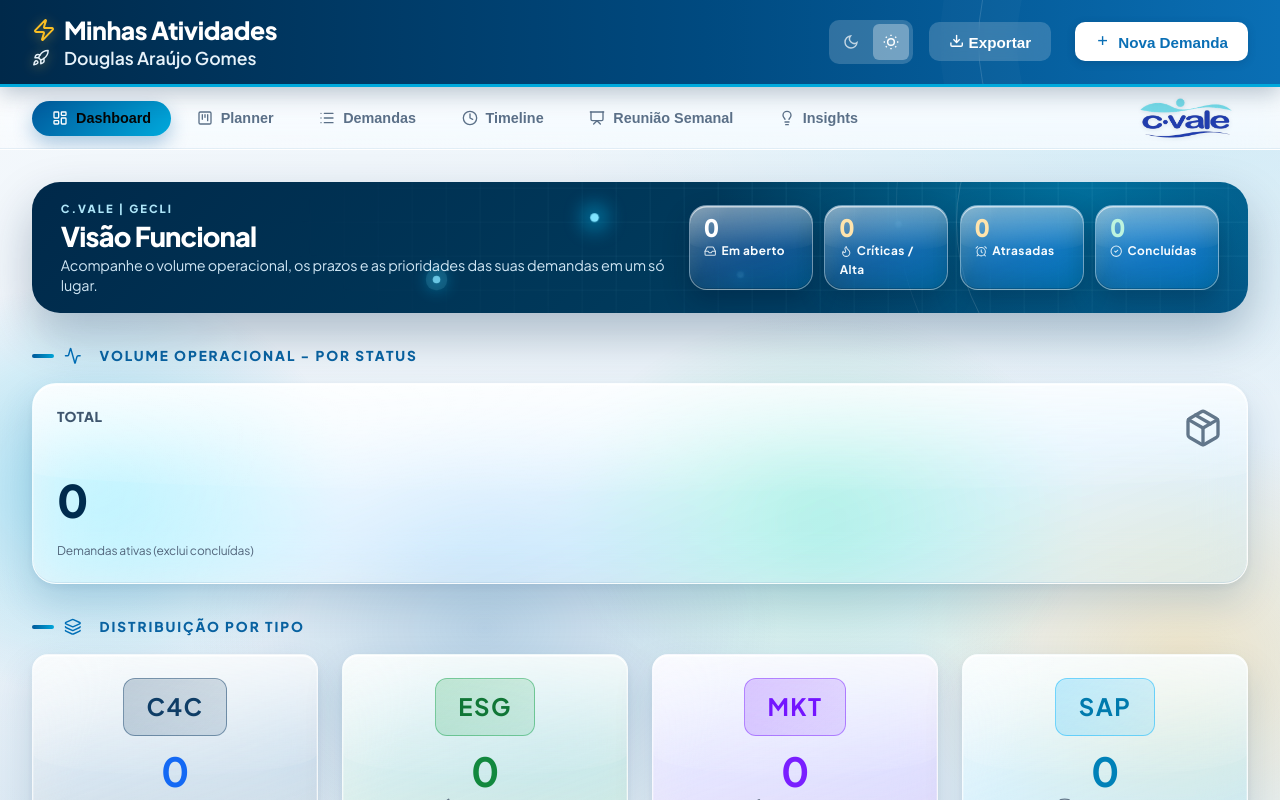
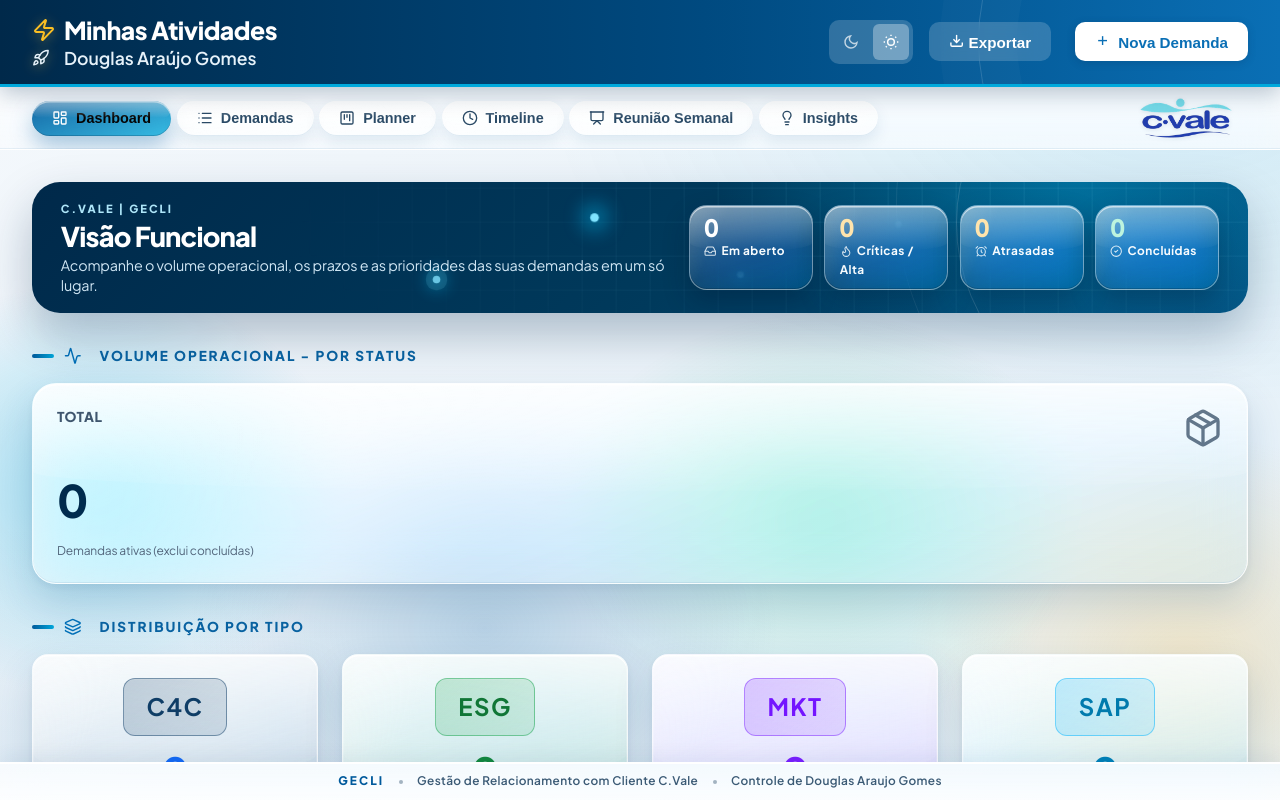
Before and after one commit to douglassistemas2010/cvale, a plain HTML site: page index.html in a window 1280 px wide. Drawn offline with nearby package versions, Linux system fonts and the light colour scheme; no server answers; animation ran at ten frames a second.

Commit message:
Minhas Atividades: rodape GECLI, Demandas como segunda aba e abas em vidro iOS

```diff
--- a/index.html
+++ b/index.html
@@ -17,7 +17,7 @@
     <link rel="stylesheet" href="ui-moderno.css?v=20261127c">
     <link rel="stylesheet" href="planner.css">
     <link rel="stylesheet" href="graficos.css">
-    <link rel="stylesheet" href="vidro-ios.css">
+    <link rel="stylesheet" href="vidro-ios.css?v=20261127b">
     <link rel="stylesheet" href="notas.css">
     <link rel="stylesheet" href="timeline-moderna.css">
     <link rel="stylesheet" href="refino-ui.css?v=20261127e">
@@ -48,8 +48,8 @@
         <!-- TABS -->
         <div class="tabs">
             <button class="tab active" data-tab="dashboard"><i data-lucide="layout-dashboard" style="width: 1rem; height: 1rem; margin-right: 0.5rem; display: inline-block; vertical-align: -2px;"></i>Dashboard</button>
+            <button class="tab" data-tab="demandas"><i data-lucide="list" style="width: 1rem; height: 1rem; margin-right: 0.5rem; display: inline-block; vertical-align: -2px;"></i>Demandas</button>
             <button class="tab" data-tab="planner"><i data-lucide="square-kanban" style="width: 1rem; height: 1rem; margin-right: 0.5rem; display: inline-block; vertical-align: -2px;"></i>Planner</button>
-            <button class="tab" data-tab="demandas"><i data-lucide="list" style="width: 1rem; height: 1rem; margin-right: 0.5rem; display: inline-block; vertical-align: -2px;"></i>Demandas</button>
             <button class="tab" data-tab="timeline"><i data-lucide="clock" style="width: 1rem; height: 1rem; margin-right: 0.5rem; display: inline-block; vertical-align: -2px;"></i>Timeline</button>
             <button class="tab" data-tab="reuniao"><i data-lucide="presentation" style="width: 1rem; height: 1rem; margin-right: 0.5rem; display: inline-block; vertical-align: -2px;"></i>Reunião Semanal</button>
             <button class="tab" data-tab="insights"><i data-lucide="lightbulb" style="width: 1rem; height: 1rem; margin-right: 0.5rem; display: inline-block; vertical-align: -2px;"></i>Insights</button>
@@ -352,6 +352,15 @@
 
             </div>
         </div>
+
+        <!-- RODAPÉ -->
+        <footer class="app-footer">
+            <span class="app-footer-marca">GECLI</span>
+            <span class="app-footer-sep" aria-hidden="true"></span>
+            <span>Gestão de Relacionamento com Cliente C.Vale</span>
+            <span class="app-footer-sep" aria-hidden="true"></span>
+            <span>Controle de Douglas Araujo Gomes</span>
+        </footer>
     </div>
 
     <!-- MODAL NOVA/EDITAR DEMANDA -->
--- a/vidro-ios.css
+++ b/vidro-ios.css
@@ -463,3 +463,103 @@ body.theme-dark .modal-torre-content {
 @media (prefers-reduced-motion: reduce) {
     .table tbody tr td { transition: none; }
 }
+
+
+/* ---------- Abas do menu em vidro iOS (pílulas translúcidas) ---------- */
+.tabs .tab {
+    position: relative;
+    overflow: hidden;
+    -webkit-backdrop-filter: blur(16px) saturate(180%);
+    backdrop-filter: blur(16px) saturate(180%);
+    transition: background .2s ease, color .2s ease, box-shadow .2s ease, transform .2s ease;
+}
+
+.tabs .tab::after {
+    content: '';
+    position: absolute;
+    inset: 0 0 50% 0;
+    border-radius: inherit;
+    background: linear-gradient(180deg, rgba(255, 255, 255, 0.45), rgba(255, 255, 255, 0));
+    pointer-events: none;
+}
+
+body.theme-light .tabs .tab {
+    color: #2a4a66;
+    background: linear-gradient(160deg, rgba(255, 255, 255, 0.78), rgba(255, 255, 255, 0.38));
+    box-shadow: inset 0 1.5px 0 rgba(255, 255, 255, 0.95), inset 0 -1px 0 rgba(0, 90, 156, 0.12), 0 6px 16px rgba(0, 70, 120, 0.10);
+}
+
+body.theme-dark .tabs .tab {
+    color: #dbeaf5;
+    background: linear-gradient(160deg, rgba(255, 255, 255, 0.20), rgba(255, 255, 255, 0.06));
+    box-shadow: inset 0 1.5px 0 rgba(255, 255, 255, 0.38), inset 0 -1px 0 rgba(0, 0, 0, 0.20), 0 6px 16px rgba(0, 12, 30, 0.30);
+}
+
+body.theme-light .tabs .tab:hover,
+body.theme-dark .tabs .tab:hover {
+    transform: translateY(-1px);
+    background: linear-gradient(160deg, rgba(255, 255, 255, 0.92), rgba(190, 228, 248, 0.55));
+    color: #005a9c;
+}
+
+body.theme-dark .tabs .tab:hover {
+    background: linear-gradient(160deg, rgba(255, 255, 255, 0.30), rgba(0, 169, 220, 0.18));
+    color: #ffffff;
+}
+
+body.theme-light .tabs .tab.active,
+body.theme-dark .tabs .tab.active {
+    color: #ffffff;
+    background: linear-gradient(160deg, rgba(0, 90, 156, 0.92), rgba(0, 169, 220, 0.78));
+    box-shadow: inset 0 1.5px 0 rgba(255, 255, 255, 0.55), inset 0 -1px 0 rgba(0, 41, 74, 0.25), 0 10px 22px rgba(0, 90, 156, 0.34);
+}
+
+body.theme-light .tabs .tab.active:hover,
+body.theme-dark .tabs .tab.active:hover { color: #ffffff; background: linear-gradient(160deg, rgba(0, 90, 156, 0.95), rgba(0, 169, 220, 0.85)); }
+
+.tabs .tab > * { position: relative; z-index: 1; }
+
+/* ---------- Rodapé institucional (vidro, fixo no fim da janela) ---------- */
+.app-footer {
+    flex: 0 0 auto;
+    display: flex;
+    align-items: center;
+    justify-content: center;
+    flex-wrap: wrap;
+    gap: 0.5rem 0.9rem;
+    padding: 0.55rem 1.5rem;
+    font-size: 0.74rem;
+    font-weight: 600;
+    letter-spacing: 0.03em;
+    text-align: center;
+    -webkit-backdrop-filter: blur(20px) saturate(180%);
+    backdrop-filter: blur(20px) saturate(180%);
+}
+
+.app-footer-marca { font-weight: 800; letter-spacing: 0.18em; }
+
+.app-footer-sep {
+    width: 4px;
+    height: 4px;
+    border-radius: 50%;
+    background: currentColor;
+    opacity: 0.45;
+}
+
+body.theme-light .app-footer {
+    color: #3b5a75;
+    background: linear-gradient(180deg, rgba(255, 255, 255, 0.55), rgba(255, 255, 255, 0.85));
+    border-top: 1px solid rgba(255, 255, 255, 0.9);
+    box-shadow: inset 0 1px 0 rgba(255, 255, 255, 0.95), 0 -6px 18px rgba(0, 70, 120, 0.06);
+}
+
+body.theme-light .app-footer-marca { color: #005a9c; }
+
+body.theme-dark .app-footer {
+    color: #c5dbec;
+    background: linear-gradient(180deg, rgba(255, 255, 255, 0.07), rgba(255, 255, 255, 0.03));
+    border-top: 1px solid rgba(255, 255, 255, 0.14);
+    box-shadow: inset 0 1px 0 rgba(255, 255, 255, 0.16);
+}
+
+body.theme-dark .app-footer-marca { color: #7fd8f5; }
```
